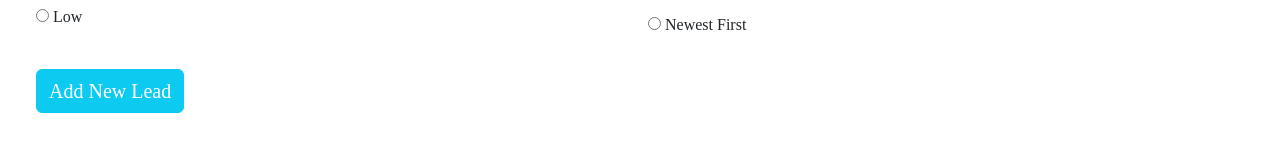
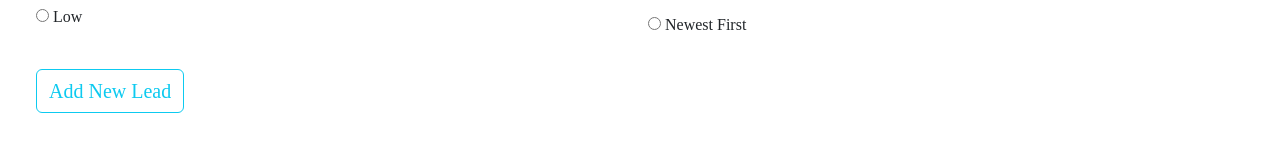
Before and after one commit to vais2004/LeadFlowByAnvaya, a React (Create React App) app in the folder my-app/: page /lead/management in a window 1280 px wide. Shown: the part 517-668 px from the top of the page. Built offline with nearby package versions, Linux system fonts and the light colour scheme; no server answers.

Commit message:
update:buttons on dasboard

```diff
--- a/my-app/src/components/AddForm.jsx
+++ b/my-app/src/components/AddForm.jsx
@@ -9,8 +9,8 @@ export default function AddForm() {
       <div style={{fontFamily:'cursive'}} className="my-4">
         {displayForm && <AddLead />}
         <button
-          className={`btn text-white fs-5 ${
-            displayForm ? "btn-danger" : "btn-info"
+          className={`btn fs-5 ${
+            displayForm ? "btn-outline-danger" : "btn-outline-info"
           }`}
           onClick={() => setDisplayForm(!displayForm)}>
           {displayForm ? "Remove Add Form" : "Add New Lead"}
```
